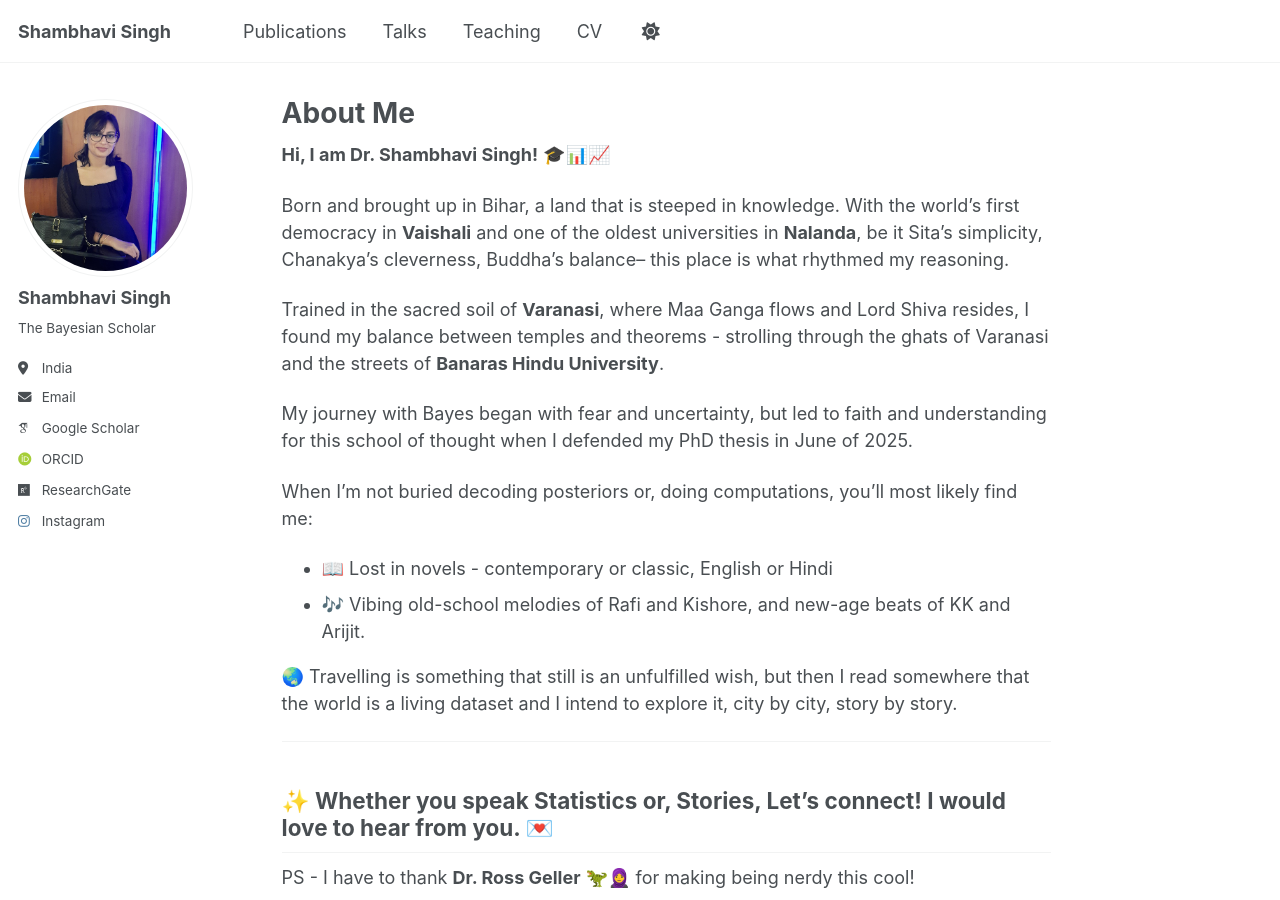
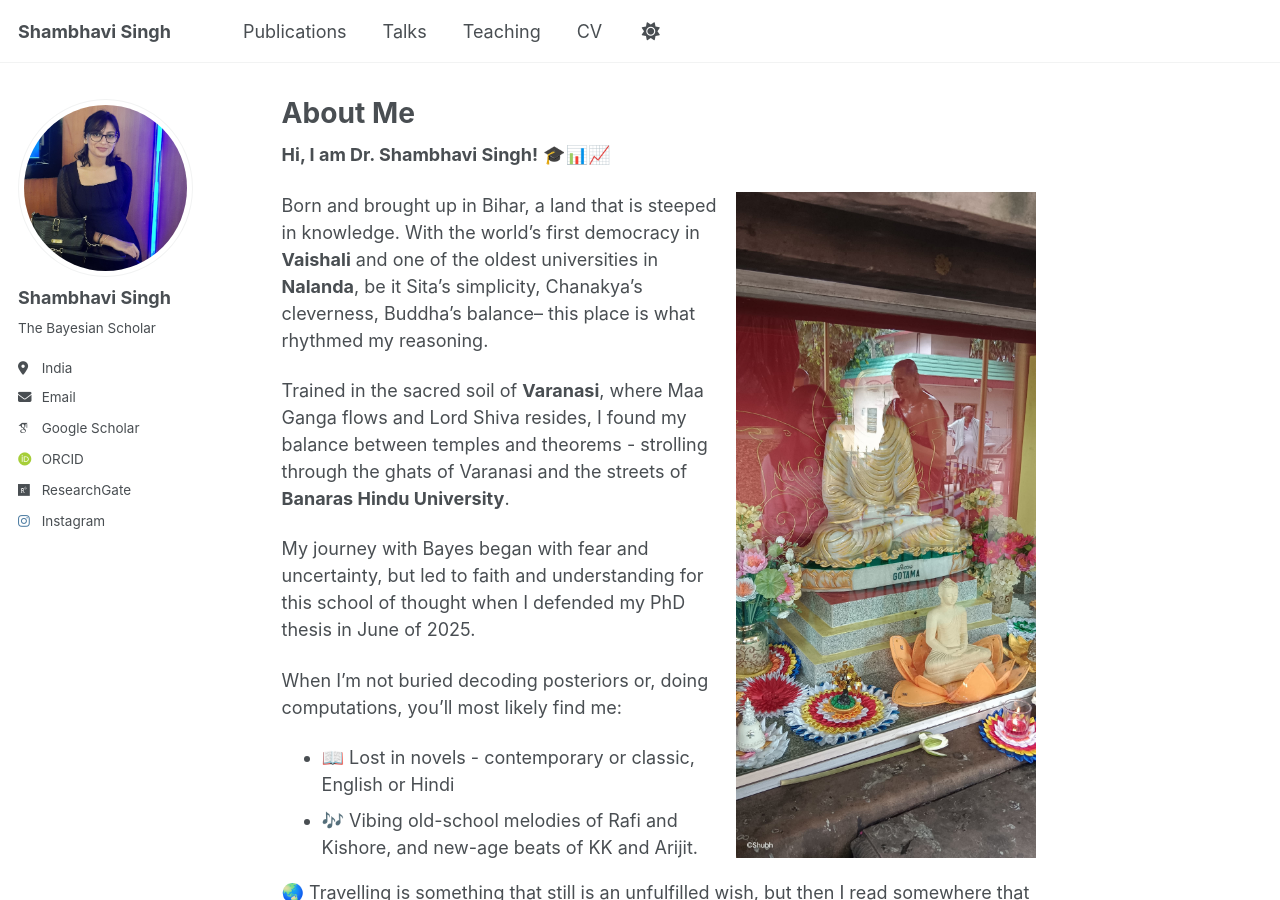
Before and after one commit to shambhavisingh010/shambhavisingh010.github.io, a Jekyll site: the page built from _pages/about.md, in a window 1280 px wide and 900 px high. Built offline with Jekyll 4.4.1, drawn with Linux system fonts in a browser that asks for light colours; some web fonts are replaced.

Commit message:
Update about.md

```diff
--- a/_pages/about.md
+++ b/_pages/about.md
@@ -9,6 +9,7 @@ redirect_from:
 
 **Hi, I am Dr. Shambhavi Singh!** 🎓📊📈
 
+<img align="right" src="/images/buddha.jpg" width="300" style="margin-right: 15px;">
 
 Born and brought up in Bihar, a land that is steeped in knowledge. With the world’s first democracy in **Vaishali** and one of the oldest universities in **Nalanda**, be it Sita’s simplicity, Chanakya’s cleverness, Buddha's balance– this place is what rhythmed my reasoning.
 
@@ -25,6 +26,7 @@ When I'm not buried decoding posteriors or, doing computations, you'll most like
 ------
 
 ✨ Whether you speak Statistics or, Stories, Let's connect! I would love to hear from you. 💌
+
 ------
 
 PS - I have to thank **Dr. Ross Geller** 🦖🧕 for making being nerdy this cool!
```
